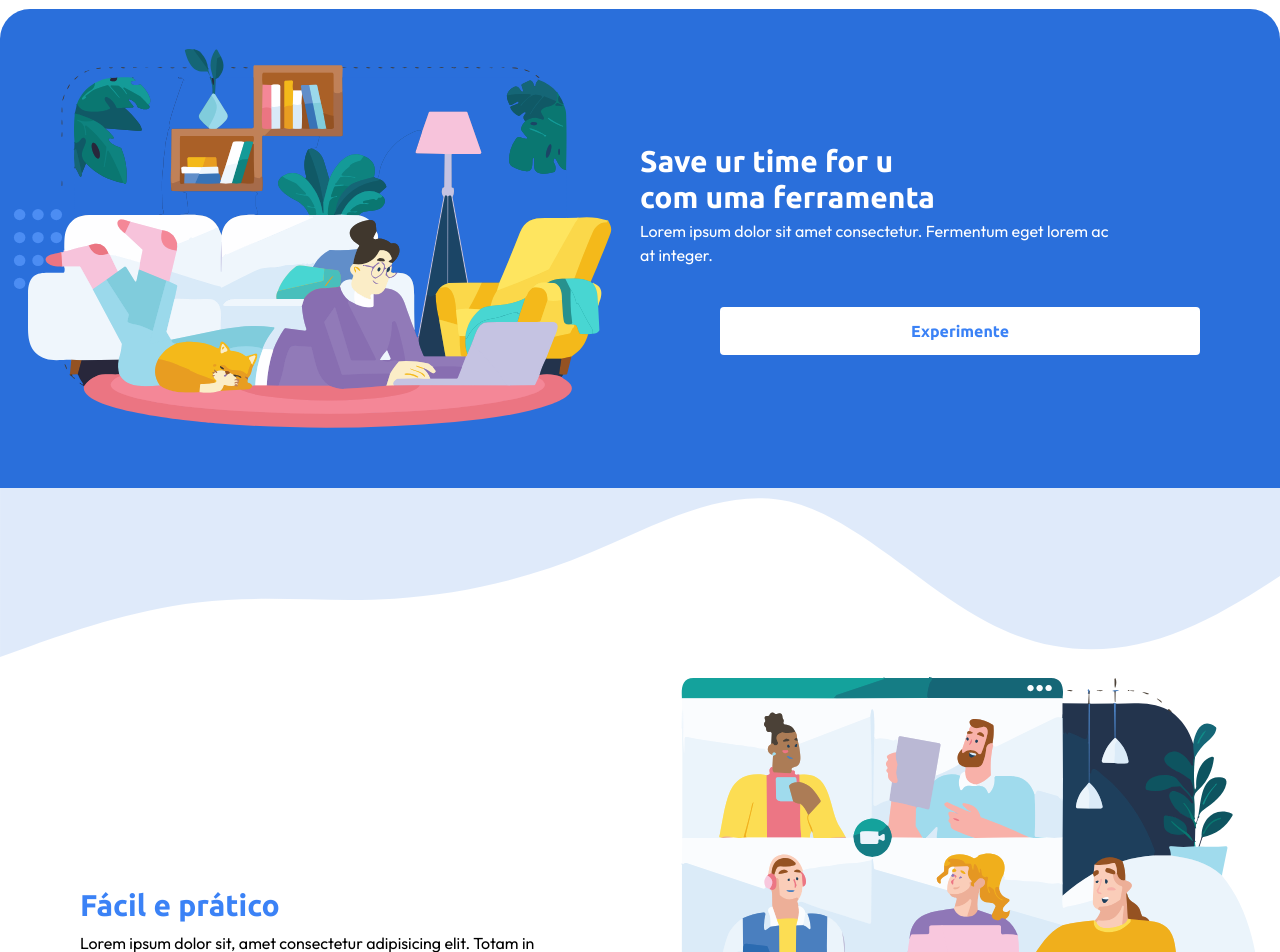
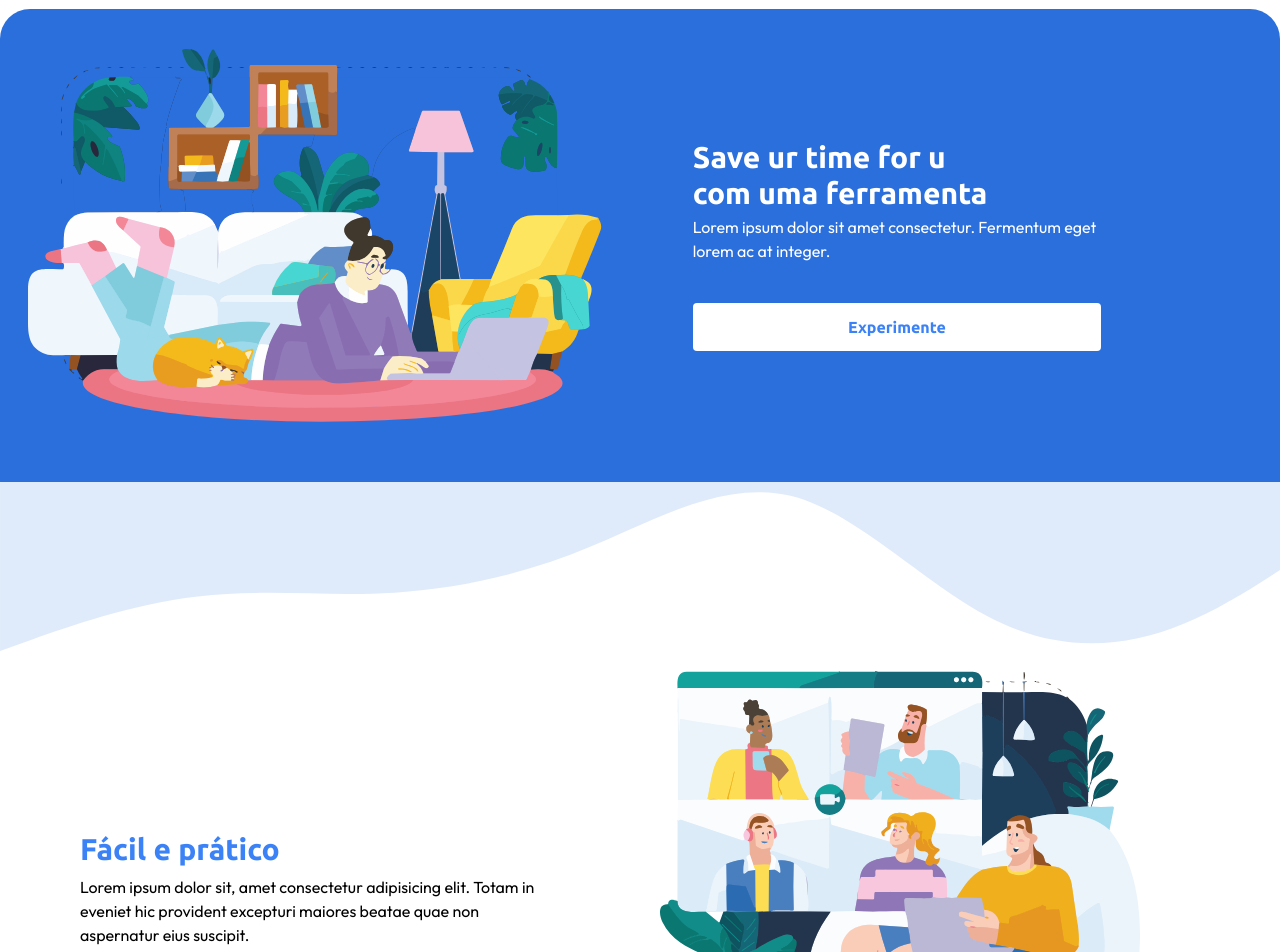
Before and after one commit to Fabiana1vo/Prodmon, an Angular app: page / in a window 1280 px wide. Shown: the part 1260-2212 px from the top of the page. Built offline with nearby package versions, Linux system fonts and the light colour scheme.

Commit message:
pequenos ajustes no último download

```diff
--- a/src/app/components/home/home.component.html
+++ b/src/app/components/home/home.component.html
@@ -69,8 +69,8 @@
 
 <!-- section 03 -->
 <section class="mt-20">
-  <div class="flex flex-col sm:flex-col md:flex-col lg:flex-row xl:flex-row align-center  justify-center w-full py-10" style="min-height: 50vh; border-radius: 30px 30px 0px 0px; background-color: #2A6FDB;">
-    <div class="w-full sm:w-full md:w-full lg:w-1/2 xl:w-1/2 flex flex-col justify-center align-center">
+  <div class="flex flex-col sm:flex-col md:flex-col lg:flex-row xl:flex-row items-center justify-center w-full py-10 gap-5" style="min-height: 50vh; border-radius: 30px 30px 0px 0px; background-color: #2A6FDB;">
+    <div class="w-full sm:w-full md:w-full lg:w-1/2 xl:w-1/2 flex flex-col justify-center items-center">
       <!-- Svg do pattern -->
     <div class="px-3 absolute">
       <svg width="52" height="80" viewBox="0 0 62 103" fill="none" xmlns="http://www.w3.org/2000/svg">
@@ -93,12 +93,12 @@
       <img src="/assets/images/imagemTres.svg" alt="" width="100%" style="max-width:600px; z-index: 100;">
     </div>
     </div>
-    <div class="w-full sm:w-full md:w-full lg:w-1/2 xl:w-1/2 flex flex-col justify-center align-center">
+    <div class="w-full sm:w-full md:w-full lg:w-1/2 xl:w-1/2 flex flex-col justify-center items-center">
       <div class="texts">
         <h1 class="font-Ubuntu text-white font-semibold font-Ubuntu text-3xl text-center sm:text-center md:text-center lg:text-start xl:text-start"> Save ur time for u <h1>com uma ferramenta</h1>
         </h1>
           <p class="text-white font-Outfit w-full sm:w-full md:w-full lg:w-3/4 xl:w-3/4 py-1 text-center sm:text-center md:text-center lg:text-start xl:text-start pb-5">Lorem ipsum dolor sit amet consectetur. Fermentum eget lorem ac at integer.</p>
-          <div class="button mt-5 justify-center flex">
+          <div class="button mt-5 justify-start flex">
             <a href="#" class="text-blue-500 font-Ubuntu  bg-white text-center  rounded py-3  w-3/4 font-bold"><button class="w-9/12">Experimente</button></a>
              </div>
         </div>
@@ -126,9 +126,9 @@
 <!-- section 04 -->
 
 <section class="py-5">
-  <div class="flex flex-col sm:flex-col md:flex-col lg:flex-row xl:flex-row align-center  justify-center w-full wrapper-box">
+  <div class="flex flex-col sm:flex-col md:flex-col lg:flex-row xl:flex-row items-center  justify-center w-full wrapper-box">
 
-    <div class="w-full sm:w-full md:w-full lg:w-1/2 xl:w-1/2 flex flex-col justify-center align-center">
+    <div class="w-full sm:w-full md:w-full lg:w-1/2 xl:w-1/2 flex flex-col justify-center items-center">
       <div class="texts mt-10 px-5 sm:px-3 md:px-3 lg:px-20 xl:px-20 text-center sm:text-center md:text-center lg:text-start xl:text-start">
         <h1 class="text-3xl font-bold text-blue-500 font-Ubuntu">Fácil e prático</h1>
         <p class="font-Outfit mt-2">Lorem ipsum dolor sit, amet consectetur adipisicing elit. Totam in eveniet hic provident excepturi maiores beatae quae non aspernatur eius suscipit.</p>
@@ -136,7 +136,7 @@
     </div>
 
     <div class="w-full sm:w-full md:w-full lg:w-1/2 xl:w-1/2 justify-center items-center flex flex-col order-first sm:order-first md:order-first lg:order-last xl:order-last">
-    <div><img src="/assets/images/imagemQuatro.svg" alt="" width="100%"  style="max-width:600px;"></div>
+    <div><img src="/assets/images/imagemQuatro.svg" alt="" width="80%"  style="max-width:600px;"></div>
     </div>
 
   </div>
@@ -145,9 +145,8 @@
 
 <!-- section 05 -->
 <section class="py-5 mt-10 w-full" style="min-height: 65vh;">
-
 <div class="flex justify-center items-center">
-  <div class="wrapper gap-5 flex flex-col sm:flex-col md:flex-col lg:flex-row xl:flex-row align-center  py-5 px-7 justify-center items-center bg-blue-500 rounded-xl"  style="width:90%; min-height: 80vh;">
+  <div class="wrapper gap-5 flex flex-col sm:flex-col md:flex-col lg:flex-row xl:flex-row py-5 px-7 justify-center items-center bg-blue-500 rounded-xl"  style="width:90%; min-height: 80vh;">
       <div class="w-full sm:w-full md:w-full lg:w-1/2 xl:w-1/2">
         <img src="/assets/images/Rectangle.png" alt="" width="100%">
       </div>
```
